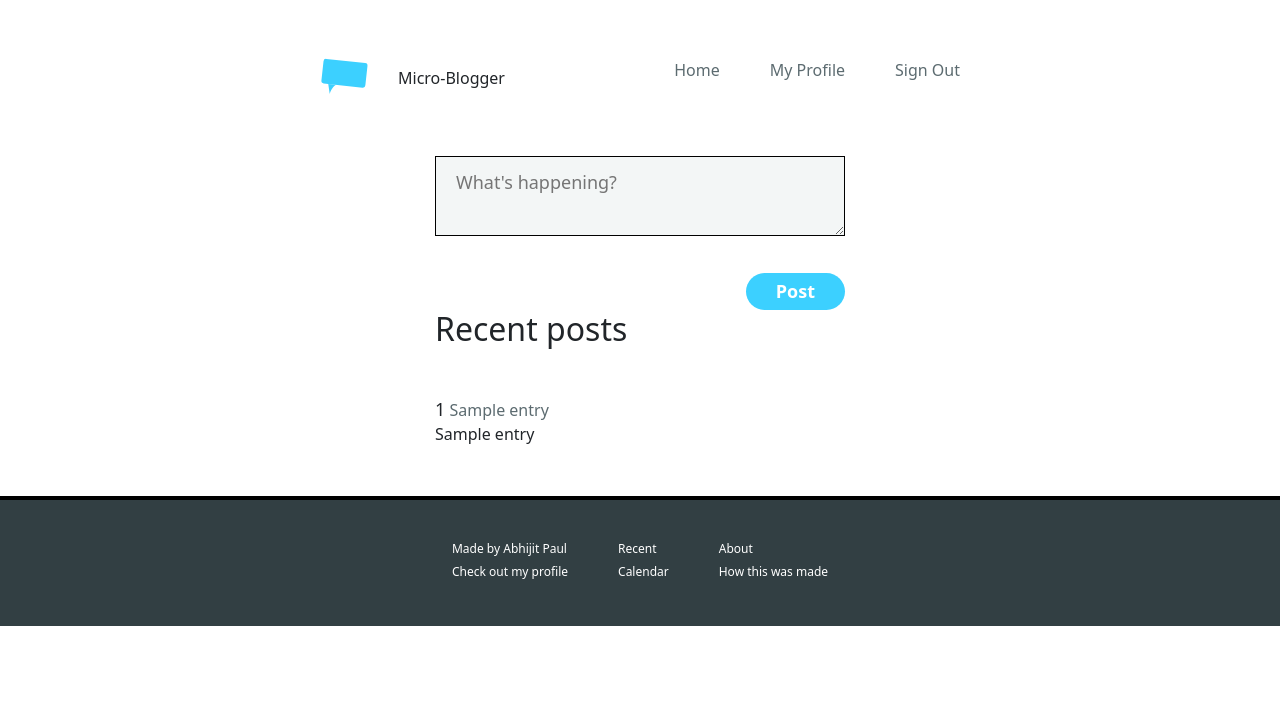
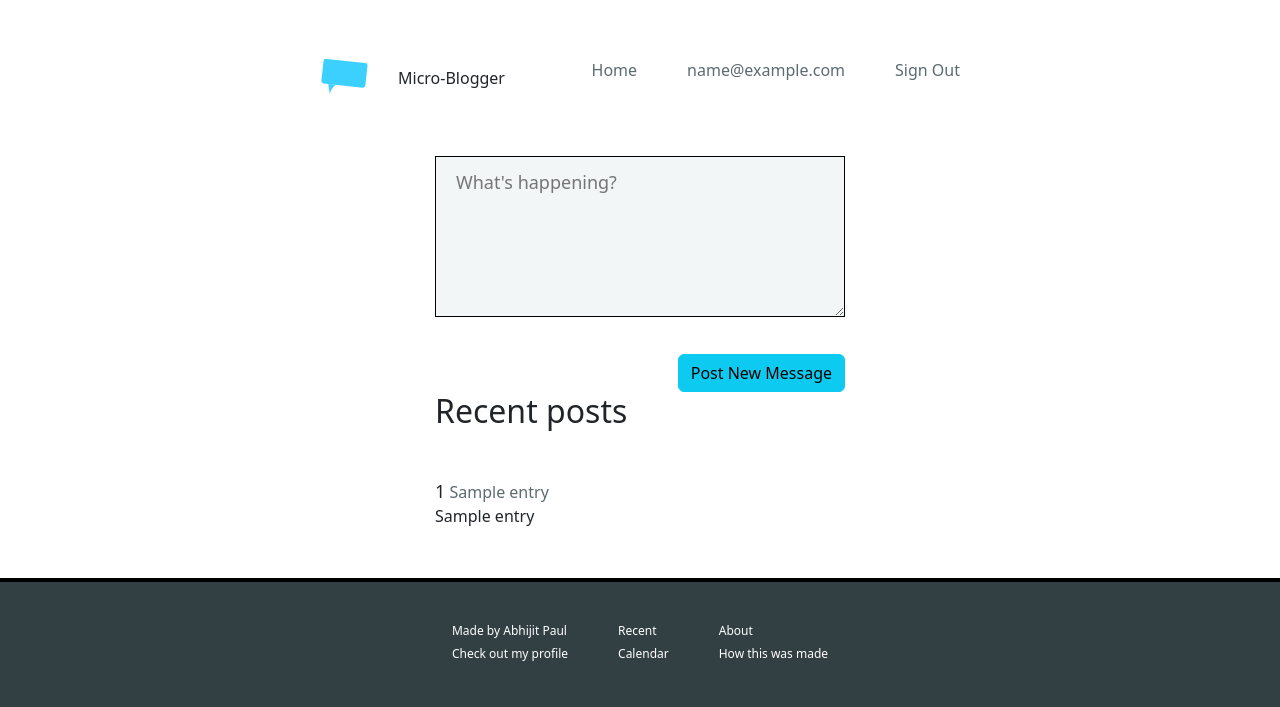
Before and after one commit to abhijitpaul0212/Microblogging, a Flask app: template templates/profile.html in a window 1280 px wide. Shown: the top 707 px of the page. Run offline with Flask 3, Linux system fonts and the light colour scheme; the template is opened without the code that fills it: most values are stand-ins (such as "Sample title", 1, 10 or a date in 2020).

Commit message:
Changed the menu 'My Profile' with the username

```diff
--- a/app.py
+++ b/app.py
@@ -41,7 +41,7 @@ def create_app():
     def home():
         entries_with_date = [(entry.get("email"), entry.get("content"), entry.get("date"), datetime.datetime.strptime(entry.get("date"), "%Y-%m-%d").strftime("%b %d")) for entry in app.db.entries.find({})]
         entries_with_date.reverse()
-        return render_template("home.html", entries=entries_with_date)
+        return render_template("home.html", entries=entries_with_date, email=session.get("email"))
 
     @app.route('/', methods=["GET", "POST"])
     def login():
@@ -88,7 +88,7 @@ def create_app():
 
         entries_with_date = [(entry.get("email"), entry.get("content"), entry.get("date"), datetime.datetime.strptime(entry.get("date"), "%Y-%m-%d").strftime("%b %d")) for entry in app.db.entries.find({'email': session.get("email")})]
         entries_with_date.reverse()
-        return render_template("profile.html", entries=entries_with_date)
+        return render_template("profile.html", entries=entries_with_date, email=session.get("email"))
 
     @app.route("/signout")
     def signout():
--- a/templates/base.html
+++ b/templates/base.html
@@ -7,7 +7,7 @@
     </div>
     <ul class="navbar__navigation">
         <li class="navbar__navigation-item"><a href="{{url_for('home')}}" class="navbar__link">Home</a></li>
-        <li class="navbar__navigation-item"><a href="{{url_for('profile')}}" class="navbar__link">My Profile</a></li>
+        <li class="navbar__navigation-item"><a href="{{url_for('profile')}}" class="navbar__link">{{ email }}</a></li>
         <li class="navbar__navigation-item"><a href="{{url_for('signout')}}" class="navbar__link">Sign Out</a></li>
     </ul>
 </header>
--- a/templates/profile.html
+++ b/templates/profile.html
@@ -7,9 +7,11 @@
             <form class="form" action="/profile" method="POST">
                 <p class="form__input">
                     <!-- <label for="entry" class="form__label">Entry contents:</label> -->
-                    <textarea name="content" id="entry" class="form__textarea" aria-label="Entry contents" placeholder="What's happening?"></textarea>
+                    <textarea name="content" id="entry" class="form__textarea" aria-label="Entry contents" placeholder="What's happening?" maxlength="160" rows="5" required></textarea>
+                    <span class="pull-right label label-default" id="count_message"></span>
+                    <br>
                 </p>
-                <button type="submit" class="form__submit">Post</button>
+                <button type="submit" class="form__submit btn btn-info">Post New Message</button>
             </form>
         </section>
         <section>
```
